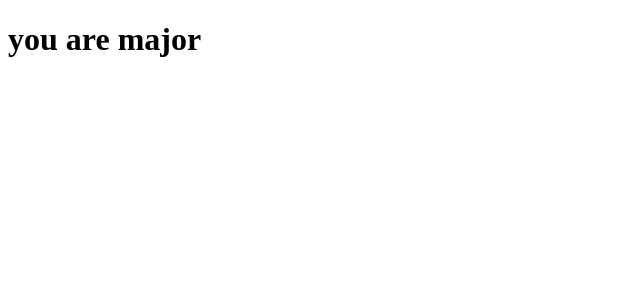
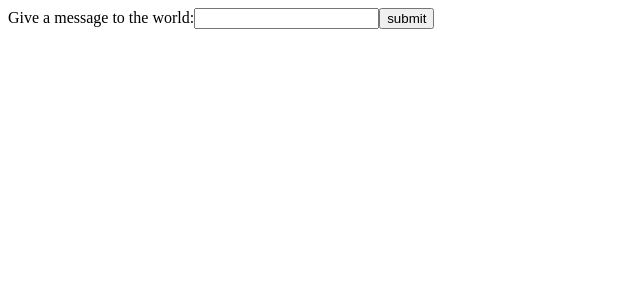
Before and after one commit to karthikeyansekar-sydney/DaytoDayCoding, a React (Create React App) app in the folder React/project-two/: page / in a window 1280 px wide. Shown: the top 300 px of the page, without its empty margins (0-640 px from the left). Built offline with nearby package versions, Linux system fonts and the light colour scheme.

Commit message:
Uncontrolled components

```diff
--- /dev/null
+++ b/React/project-two/src/UnctrlComp.js
@@ -0,0 +1,26 @@
+import React from 'react';
+
+class UnctrlComp extends React.Component
+ {
+handleSubmit = (e) => {
+  alert(this.input.value)
+  e.preventDefault()
+}
+
+render() {
+  return (
+    <form onSubmit  = {this.handleSubmit}>
+    <label>
+    Give a message to the world:
+    <input type="text" ref={input => this.input = input}/>
+    </label>
+    <button>
+    submit
+    </button>
+    </form>
+
+  )
+}
+}
+
+export default UnctrlComp
--- a/React/project-two/src/index.js
+++ b/React/project-two/src/index.js
@@ -1,8 +1,9 @@
 import React from 'react';
 import {render} from 'react-dom';
-import { Display } from './Children';
+import { Display } from './Display';
+import UnctrlComp from './UnctrlComp';
 
-const age = 18
+//const age = 18
 
 // const data = [
 //   {greeting: "Hello", id: 1},
@@ -12,8 +13,6 @@ const age = 18
 //   ]
 
 render(
-  <Display ifTruthy={age >= 18}>
-  <h1>you are major</h1>
-  </Display>,
+  <UnctrlComp/>,
   document.getElementById('root')
 );
```
Also changed, not shown: React/project-two/src/Display.js (renamed from React/project-two/src/Children.js).
